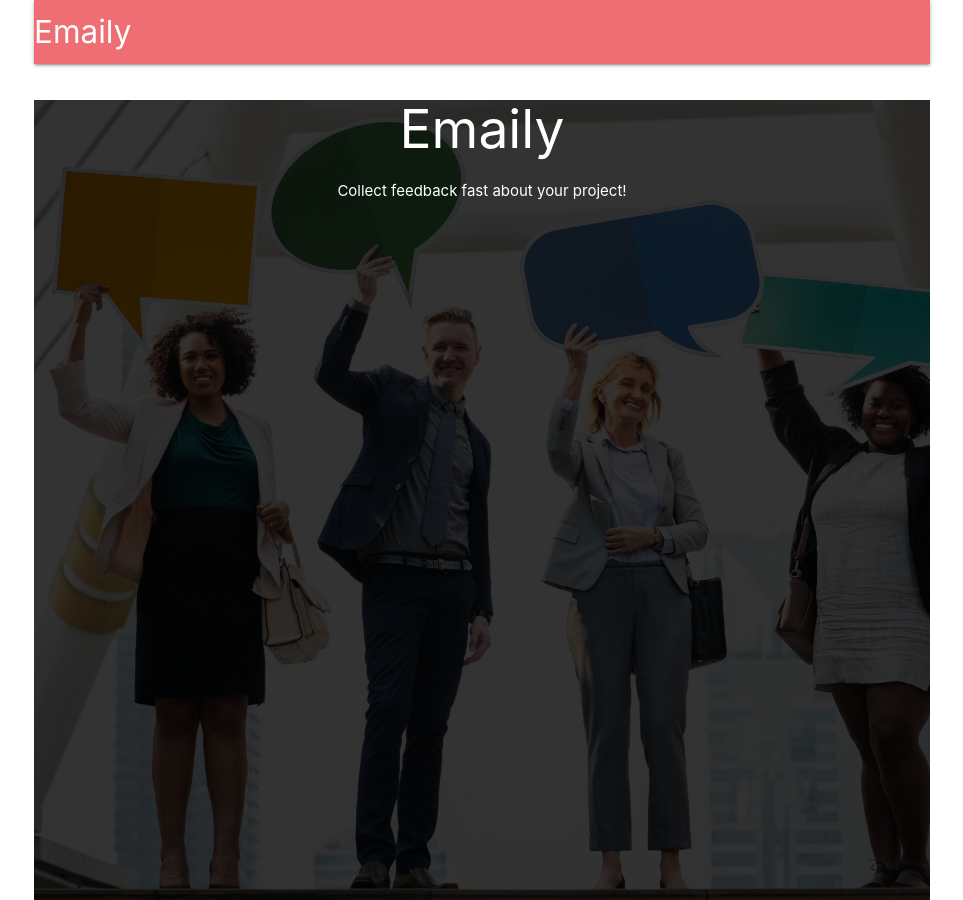
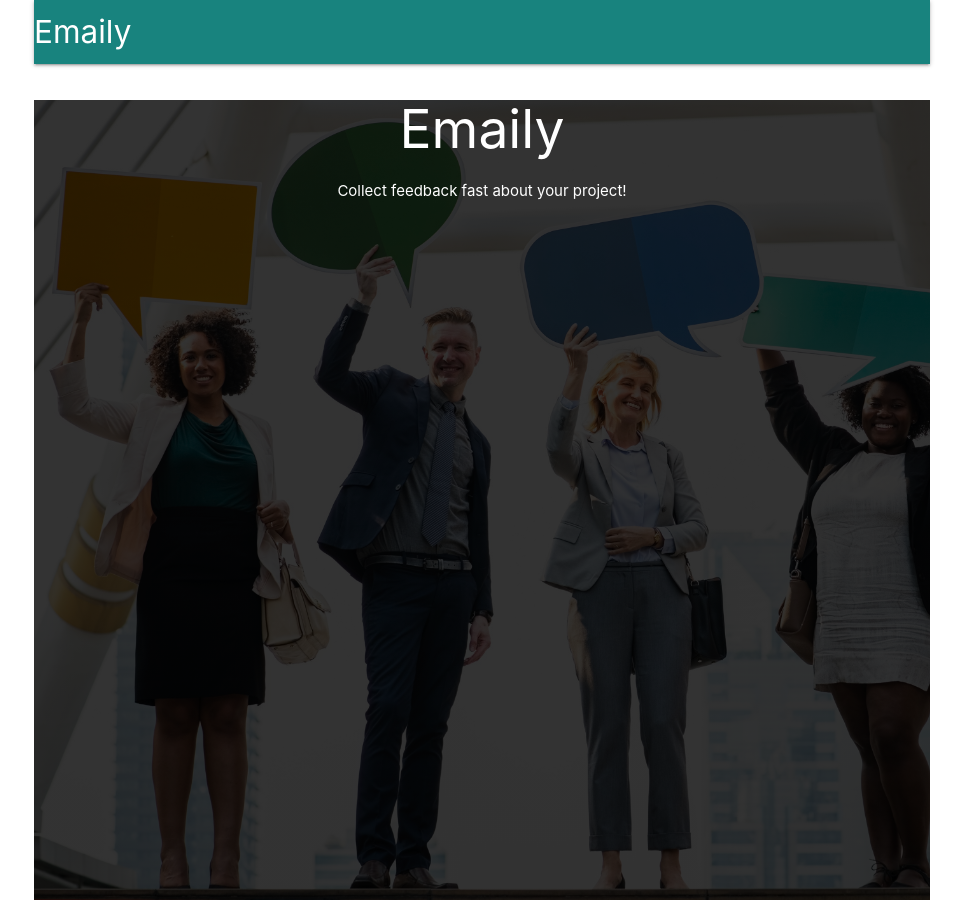
Before and after one commit to achimoraites/Email-Survey-App, a React (Create React App) app in the folder client/: page / in a window 1280 px wide. Shown: the whole page, without its empty margins (158-1121 px from the left). Built offline with nearby package versions, Linux system fonts and the light colour scheme; no server answers.

Commit message:
updated style

```diff
--- a/client/src/App.css
+++ b/client/src/App.css
@@ -8,3 +8,6 @@
     height: 100vh;
     color: white;
 }
+.nav-wrapper{
+    background-color: #18837e;
+}
```
Also changed, not shown: 1 other file (tests, documents, lock files or other folders).
